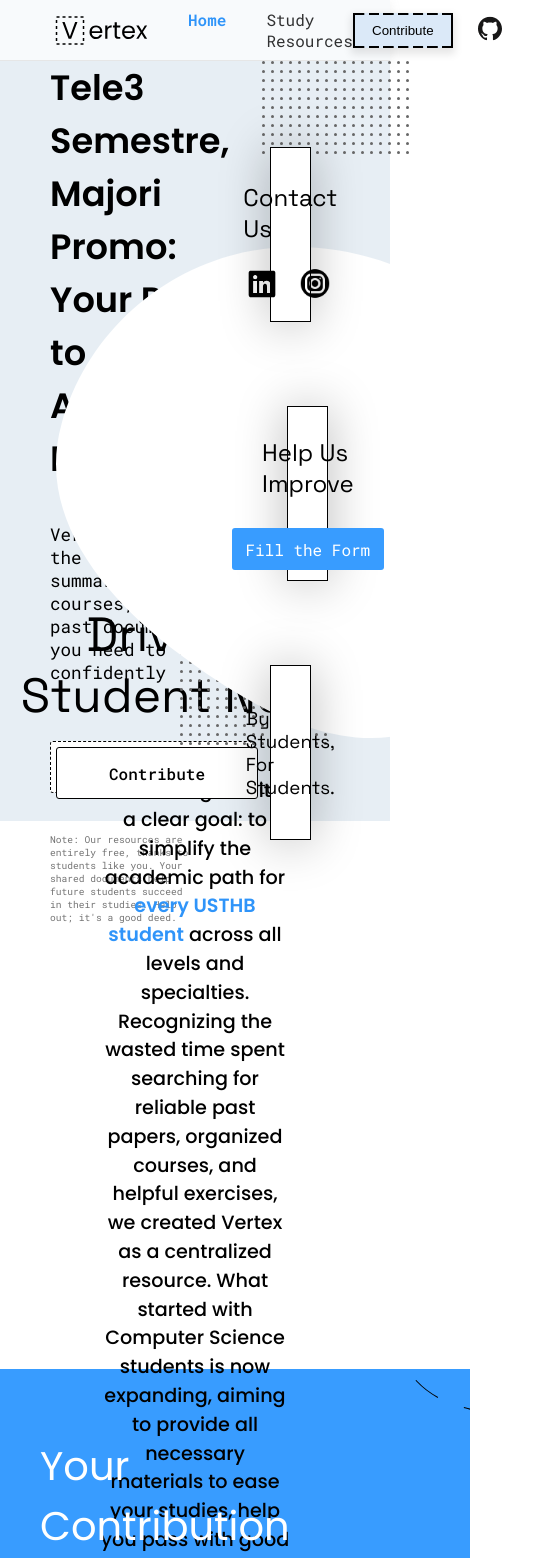
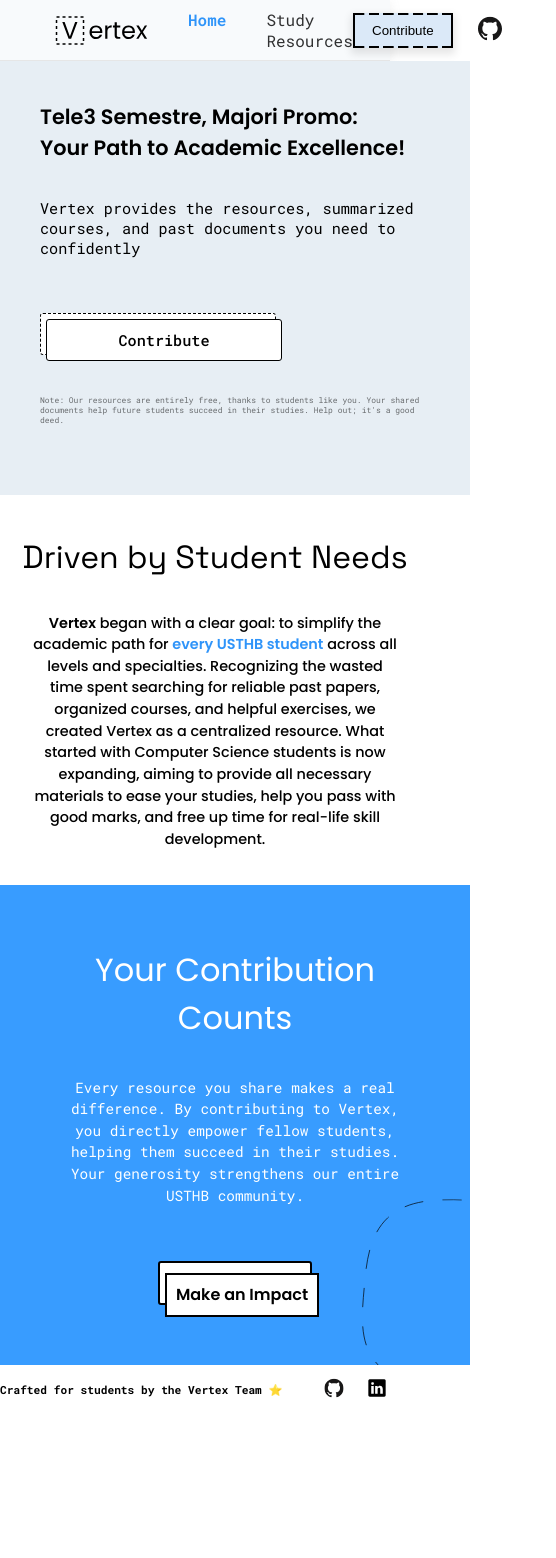
Before and after one commit to wassimmho/Vertex, a React (Vite) app in the folder frontend/: page / in a window 390 px wide. Shown: the top 1558 px of the page, 556 px wide, since content can reach past the window. After the commit the page ends 1415 px from the top, so only its background shows below. Built offline with nearby package versions, Linux system fonts and the light colour scheme.

Commit message:
Refactor CSS for responsive design across multiple components

```diff
--- a/frontend/src/App.css
+++ b/frontend/src/App.css
@@ -5,3 +5,11 @@
   overflow-x: hidden;
   box-sizing: border-box;
 }
+
+html {
+  width: 100%;
+  height: 100%;
+  margin: 0;
+  padding: 0;
+  box-sizing: border-box;
+}
--- a/frontend/src/Components/About/About.css
+++ b/frontend/src/Components/About/About.css
@@ -4,7 +4,7 @@
 
 .about-container {
     height: 60vh;
-    width: 100vw;
+    width: 100%;
     background-color: #ffffff;
     font-family: "Roboto mono", sans-serif;
     padding-top: 5vh;
@@ -40,3 +40,33 @@
     color: #2F94F9;
     font-weight: 600;
 }
+
+
+@media (max-width: 900px){
+    .about-container {
+        height: auto;
+        padding: 20px;
+        width: 100%;
+    }
+
+    #About-title {
+        font-size: 2.5rem;
+    }
+
+    #about-paragraph {
+        font-size: 1rem;
+        padding: 0 20px;
+    }
+}
+
+
+@media (max-width: 600px) {
+    #About-title {
+        font-size: 2rem;
+    }
+
+    #about-paragraph {
+        font-size: 0.9rem;
+        padding: 0 10px;
+    }
+}
--- a/frontend/src/Components/Contributesection/Contributesection.css
+++ b/frontend/src/Components/Contributesection/Contributesection.css
@@ -105,3 +105,70 @@
     right: -110px;
     bottom: -150px;
 }
+
+
+@media (max-width: 900px){
+    .contribute-container{
+        height: auto;
+    }
+
+    #contribute-title{
+        font-size: 2.3rem;
+    }
+
+    #contribute-paragraph{
+        font-size: 1rem;
+        width: 80%;
+        margin-left: 0;
+    }
+
+    #contribute-button{
+        width: 200px;
+        height: 50px;
+    }
+}
+
+@media (max-width: 600px){
+    .contribute-container{
+        display: flex;
+        flex-direction: column;
+        gap: 20px;
+        height: auto;
+    }
+
+    #contribute-title{
+        font-size: 2rem;
+        text-align: center;
+    }
+
+    #contribute-paragraph{
+        font-size: 0.9rem;
+        width: 90%;
+        align-self: center;
+        text-align: center;
+    }
+
+    #contribute-button{
+        width: 150px;
+        height: 40px;
+                align-self: center;
+
+    }
+
+    #contribute-button::after {
+        font-size: 1rem;
+        bottom: 5px;
+        left: 5px;
+    }
+
+    #topshape{
+        display: none;
+    }
+
+    #bottomshape{
+        top: -150px;
+        right: -230px;
+        rotate: 90deg;
+        scale: 0.5;
+    }
+}
--- a/frontend/src/Components/Footerhome/Footerhome.css
+++ b/frontend/src/Components/Footerhome/Footerhome.css
@@ -1,4 +1,5 @@
 @import url('https://fonts.googleapis.com/css2?family=Roboto+Mono:ital,wght@0,100..700;1,100..700&display=swap');
+
 
 .footer-home {
   background-color: rgb(255, 255, 255);
@@ -36,3 +37,39 @@
 .footer-text-home{
     font-weight: bold;
 }
+
+@media (max-width: 600px) {
+  .footer-home {
+    padding: 0 ;
+  }
+
+  .github-icon, .linkedin-icon {
+    width: 20px;
+    height: 20px;
+  }
+}
+
+@media (max-width:900px) {
+  .footer-home {
+    padding: 0px;
+  }
+
+   .linkedin-icon {
+    width: 26px;
+    height: auto;
+  }
+
+  .github-icon {
+    width: 20px;
+    height: 20px;
+  }
+
+  .footer-text-home{
+    font-size: 0.7rem;
+}
+
+.social-icons{
+    right: 0;
+    gap: 10px;
+}
+}
--- a/frontend/src/Components/Hero/Hero.css
+++ b/frontend/src/Components/Hero/Hero.css
@@ -3,6 +3,7 @@
 @import url('https://fonts.googleapis.com/css2?family=Space+Grotesk:wght@300..700&display=swap');
 
 .hero-container {
+    width: 100%;
     height: 90vh;
     background-color: #E7EEF4;
     font-family: "Roboto mono", sans-serif;
@@ -189,3 +190,52 @@
 .classes-hero-subtitle {
     position: absolute;
 }
+
+
+@media (max-width: 900px) {
+    .hero-container {
+        grid-template-columns: 1fr;
+        height: auto;
+        width: 100%;
+        overflow-x: hidden;
+        padding: 40px;
+    }
+    .hero-section, .hero-media {
+        grid-column: 1 / span 1;
+        padding: 0;
+    }
+    .hero-media {
+        margin-top: 30px;
+        flex-direction: column;
+        align-items: center;
+        padding-left: 0;
+    }
+    .classes-hero {
+        width: 90%;
+        height: auto;
+        position: static;
+        margin-bottom: 20px;
+    }
+    .hero-dots, .hero-bulb, #topdots, #bottomdots, .classes-hero {
+        display: none;
+    }
+}
+
+@media (max-width: 600px) {
+    #hero-title {
+        font-size: 1.3rem;
+    }
+    #hero-paragraph {
+        font-size: 0.95rem;
+        width: 100%;
+    }
+    .hero-note {
+        font-size: 0.5rem;
+        width: 100%;
+    }
+    .hero-btn, #form-button-hero {
+        width: 60%;
+        font-size: 0.95rem;
+        height: 40px;
+    }
+}
```
